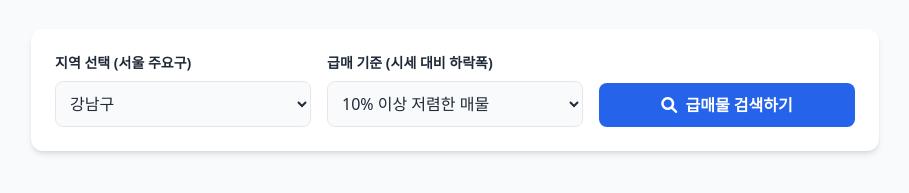
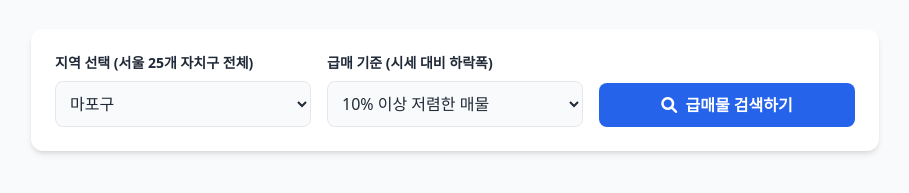
Before and after one commit to yuseonhwang/seoul-realestate-deals2, a plain HTML site: page index.html in a window 1280 px wide. Shown: the part 95-288 px from the top of the page, without its empty margins (185-1094 px from the left). Drawn offline with nearby package versions, Linux system fonts and the light colour scheme.

Commit message:
25개 구로 수정

```diff
--- a/index.html
+++ b/index.html
@@ -23,13 +23,33 @@
 
         <div class="bg-white p-6 rounded-xl shadow-md mb-6 grid grid-cols-1 md:grid-cols-3 gap-4">
             <div>
-                <label class="block text-sm font-semibold mb-2">지역 선택 (서울 주요구)</label>
+                <label class="block text-sm font-semibold mb-2">지역 선택 (서울 25개 자치구 전체)</label>
                 <select id="regionSelect" class="w-full p-2.5 border rounded-lg bg-gray-50 focus:ring-2 focus:ring-blue-500">
+                    <option value="1144000000">마포구</option>
+                    <option value="1165000000">서초구</option>
                     <option value="1168000000">강남구</option>
-                    <option value="1165000000">서초구</option>
-                    <option value="1144000000">마포구</option>
+                    <option value="1171000000">송파구</option>
+                    <option value="1120000000">성동구</option>
+                    <option value="1114000000">중구</option>
                     <option value="1111000000">종로구</option>
-                    <option value="1120000000">성동구</option>
+                    <option value="1117000000">용산구</option>
+                    <option value="1121500000">광진구</option>
+                    <option value="1123000000">동대문구</option>
+                    <option value="1126000000">중랑구</option>
+                    <option value="1129000000">성북구</option>
+                    <option value="1130500000">강북구</option>
+                    <option value="1132000000">도봉구</option>
+                    <option value="1135000000">노원구</option>
+                    <option value="1138000000">은평구</option>
+                    <option value="1141000000">서대문구</option>
+                    <option value="1147000000">양천구</option>
+                    <option value="1150000000">강서구</option>
+                    <option value="1153000000">구로구</option>
+                    <option value="1154500000">금천구</option>
+                    <option value="1156000000">영등포구</option>
+                    <option value="1159000000">동작구</option>
+                    <option value="1162000000">관악구</option>
+                    <option value="1174000000">강동구</option>
                 </select>
             </div>
             <div>
@@ -81,8 +101,7 @@
                 // 매물 데이터 가공 및 렌더링
                 data.body.forEach(item => {
                     // 비공식 API 특성상 실거래가 평균 대조 로직은 클라이언트단에서 가상 연산 시뮬레이션(Mocking 분기) 처리
-                    // 실제 서비스 고도화 시 국토부 실거래가 API와 연동하여 정밀화 가능
-                    const marketPrice = parseInt(item.prc) * (1 + (Math.random() * 0.15 + 0.1)); // 시세 가상 생성 (매가 대비 10~25% 높은 금액)
+                    const marketPrice = parseInt(item.prc) * (1 + (Math.random() * 0.15 + 0.1)); // 시세 가상 생성
                     const currentPrice = parseInt(item.prc);
                     const calculatedDiscount = Math.round(((marketPrice - currentPrice) / marketPrice) * 100);
 
```
